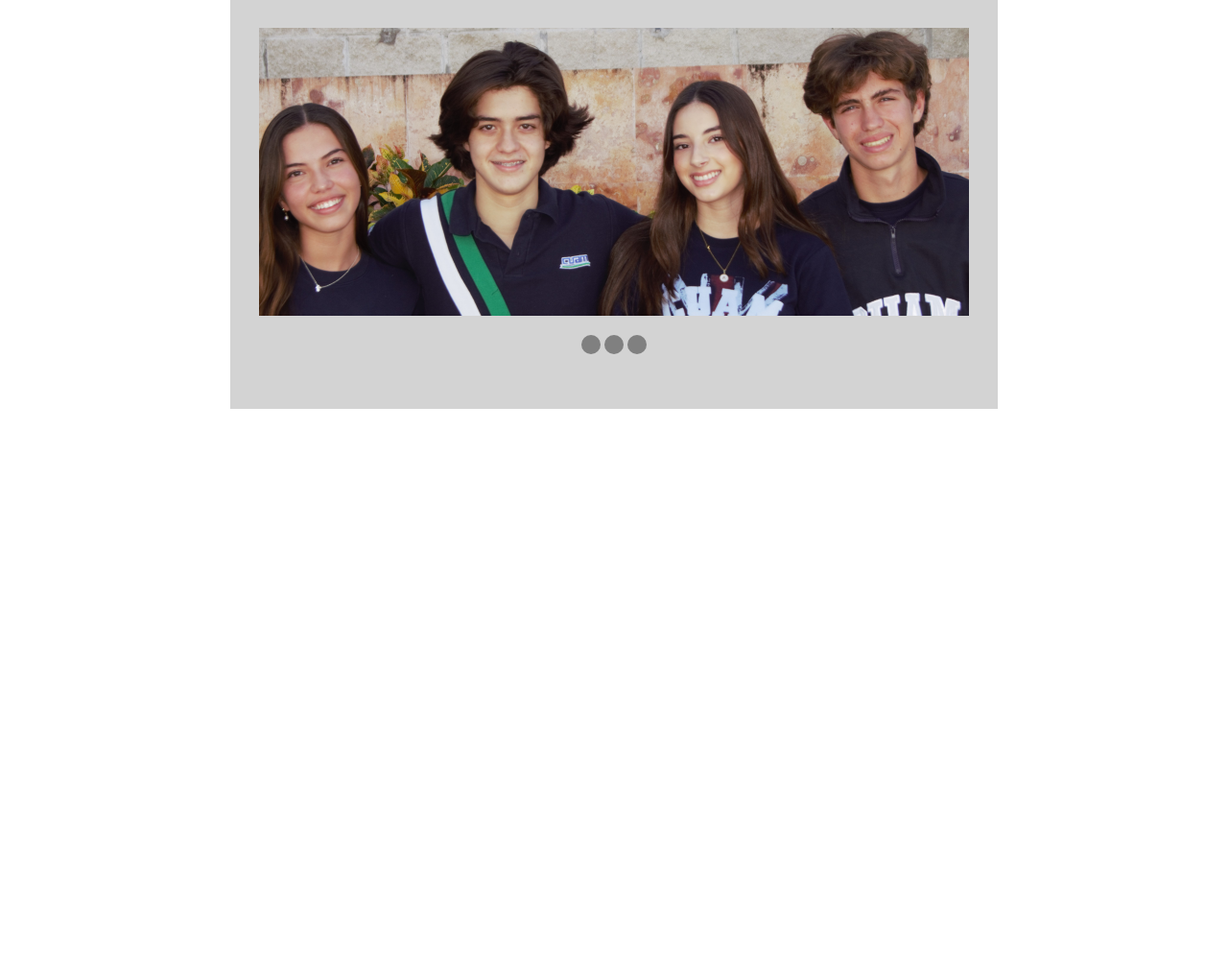
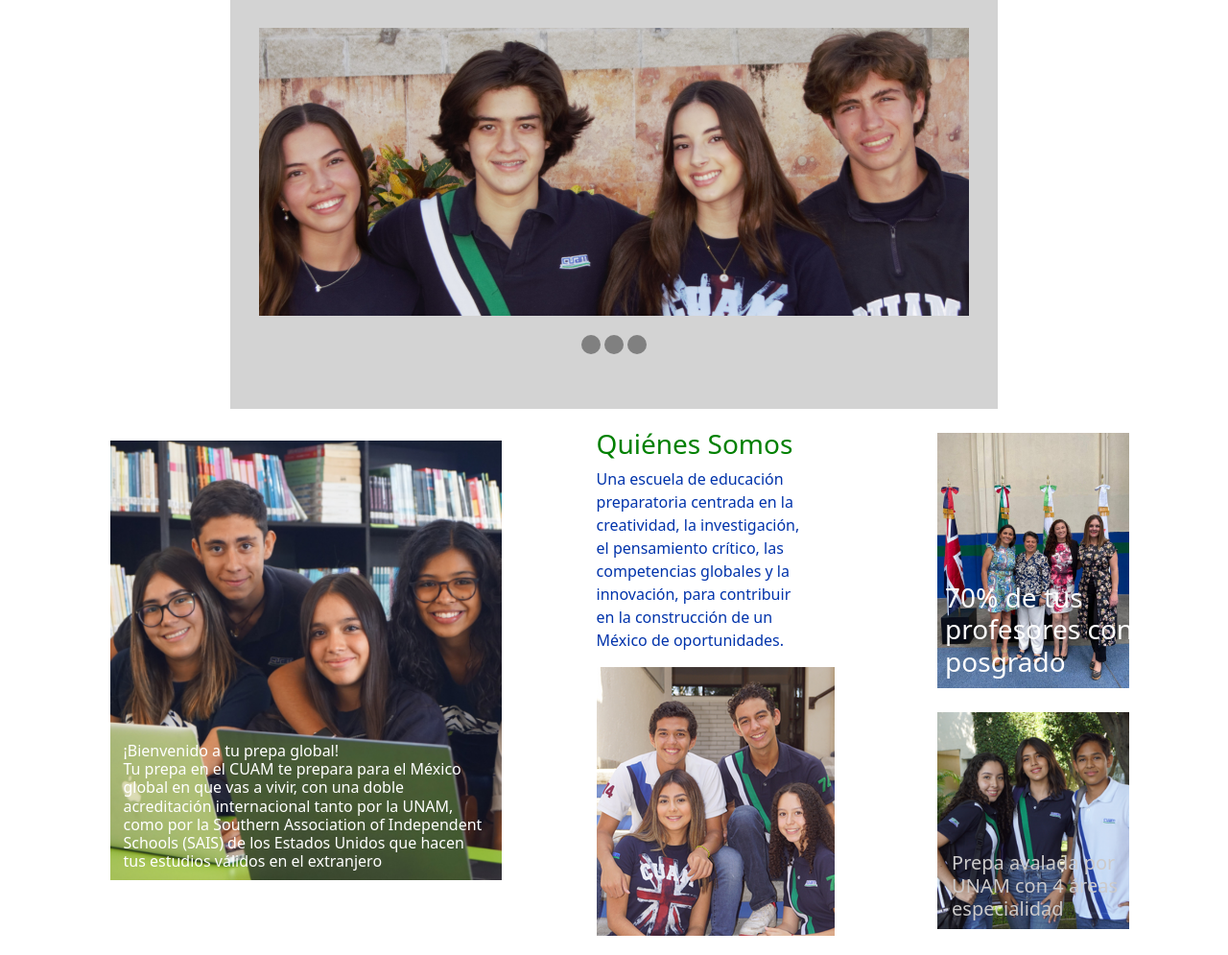
Before and after one commit to bakerevil/Citas_CUAM, a PHP site: page / in a window 1280 px wide. Shown: the part 179-1174 px from the top of the page at 96% size. Before the commit the page ends 605 px from the top, so only its background shows below. Run offline with PHP 8.4, Linux system fonts and the light colour scheme.

Commit message:
parte baja
se añadio las parte baja aun añadido de footers

```diff
--- a/css/styles.css
+++ b/css/styles.css
@@ -122,3 +122,51 @@ ul.slider li:target {
     font-size: 20px;
     border-radius: 100%;
 }
+.cont{
+    margin-top: 3%;
+    margin-left: 3%;
+
+}
+.container{
+    display: flex;
+}
+.cont h6{
+    display: flex;
+    max-width: 380px;
+    margin-left: 13px;
+    margin-top: 314px;
+    color: white;
+    position: absolute;
+}
+.cont img{
+    max-width: 408px;
+    max-height: 470px;
+}
+.somos{
+    margin: 20px;
+    max-width: 302px;
+    padding-left: 7%;
+}
+.ult{
+    padding-left: 10%;
+}
+.ult img{
+    padding-top: 25px;
+    max-width: 200px;
+}
+.ult h3{
+    display: flex;
+    position: absolute;
+    color: white;
+    max-width: 200px;
+    margin-top: 180px;
+    margin-left: 8px;
+}
+.ult h5{
+    display: flex;
+    position: absolute;
+    color: rgb(204, 202, 202);
+    max-width: 200px;
+    margin-top: 170px;
+    margin-left: 15px;
+}
--- a/index.html
+++ b/index.html
@@ -53,7 +53,6 @@
                 <img src="./img/capturac3.png" />
             </li>
         </ul>
-
         <ul class="menu">
             <li>
                 <a href="#slide1"></a>
@@ -65,9 +64,25 @@
                 <a href="#slide3"></a>
             </li>
         </ul>
-
     </div>
-
-
+    <div class="container">
+        <div class="cont">
+            <h6>¡Bienvenido a tu prepa global! <br> Tu prepa en el CUAM te prepara para el México global en que vas a vivir, con una doble acreditación internacional tanto por la UNAM, como por la Southern Association of Independent Schools (SAIS) de los Estados Unidos que hacen tus estudios válidos en el extranjero</h6>
+            <img src="img/chicos.png" alt="">
+        </div>
+        <div class="somos">
+            <h3 style="color: green;">Quiénes Somos</h3>
+            <p style="color: rgb(0, 51, 171);">Una escuela de educación preparatoria centrada en la creatividad, la investigación, el pensamiento crítico, las competencias globales y la innovación, para contribuir en la construcción de un México de oportunidades.</p>
+            <div>
+                <img src="img/gente.png" alt="">
+            </div>
+        </div>
+        <div class="ult">
+            <h3>70% de tus profesores con posgrado</h3>
+            <img src="img/banderas.jpeg" alt="">
+            <h5>Prepa avalada por UNAM con 4 áreas especialidad</h5>
+            <img src="img/union.png" alt="">
+        </div>
+    </div>
 </body>
 </html>
```
Also changed, not shown: img/banderas.jpeg (added), img/chicos.png (added), img/gente.png (added), img/union.png (added).
